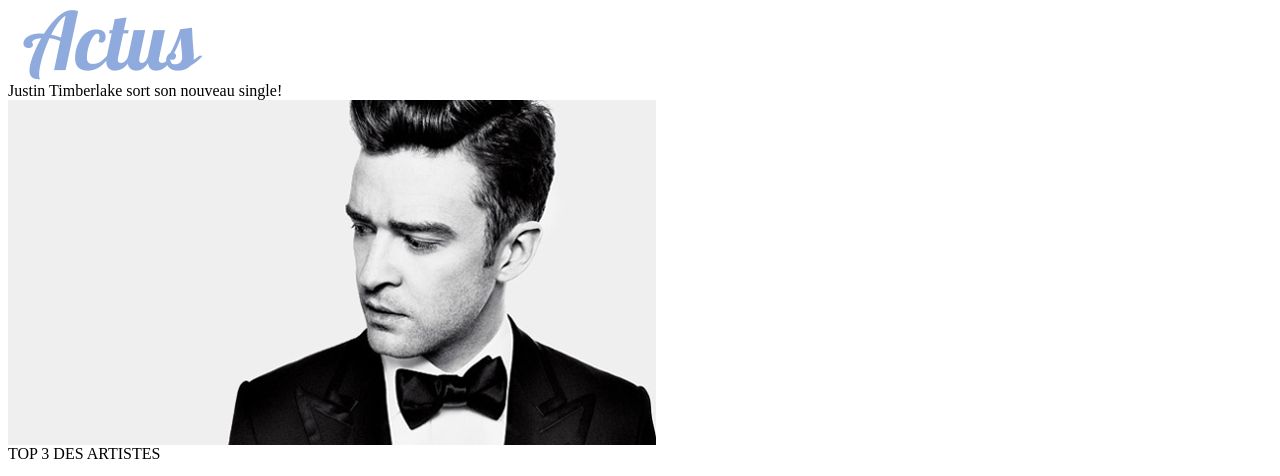
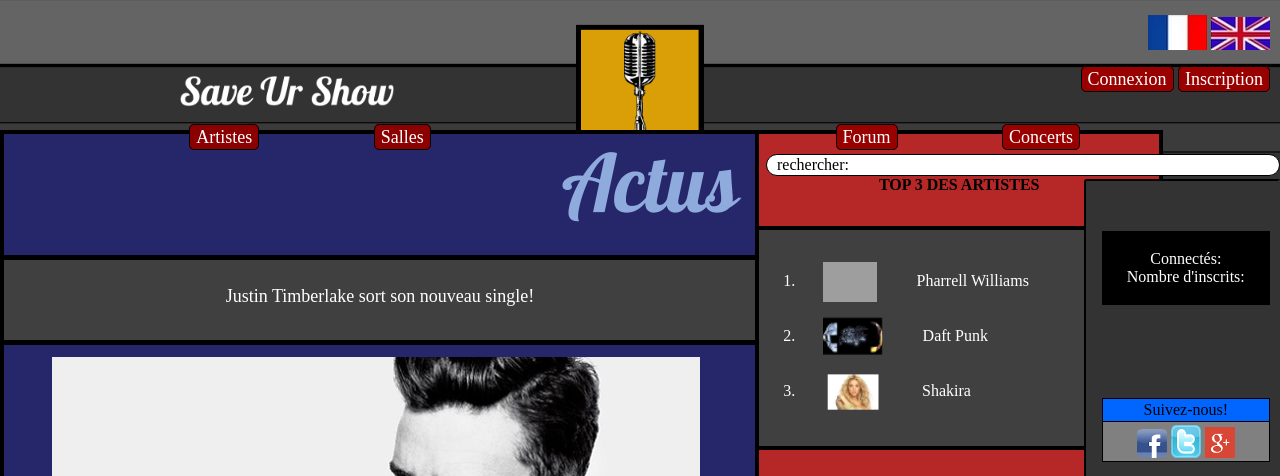
Before and after one commit to G2BProject/G2BProject, a PHP site: page /accueil.php in a window 1280 px wide. Shown: the top 476 px of the page. Run offline with PHP 8.4, Linux system fonts and the light colour scheme; grey boxes are pictures that could not be loaded.

Commit message:
test pages accueil

```diff
--- a/SaveUrShow/Projet_php/accueil.php
+++ b/SaveUrShow/Projet_php/accueil.php
@@ -1,8 +1,77 @@
+<!doctype html>
+<html lang="en">
+<head>
+<meta charset="UTF-8">
+<title>Save ur show</title>
+<link rel="stylesheet" href="style_menu.css" type="text/css" media="screen" />
+<link rel="stylesheet" href="style_accueil.css" type="text/css" media="screen"/>
+
+<body>
+<div id="global">
+<header>
+	<div id="menu">
+	</div>
+
+	<div id="logo">
+	</div>
+
+	<div id="nom">
+	</div>
+
+	<div id="drapeau">
+		<img src="image/drap_fr.png"/> <img src="image/drap_en.png"/>
+	</div>
+
+	<div id="connexion">
+		<ul>
+			<li class="zone1"><a href="#">Connexion</a></li>
+			<li class="zone1"><a href="inscription.html">Inscription</a></li>
+		</ul>
+	</div>
+
+	<div id="artistes_salles">
+		<ul>
+			<li class="boutons1"><a href="new2.html">Artistes</a></li>
+			<li class="boutons1"><a href="new3.html">Salles</a></li>
+		</ul>
+	</div>
+
+	<div id="forum_concerts">
+		<ul>
+			<li class="boutons2"><a href="forum.html">Forum</a></li>
+			<li class="boutons2"><a href="new5.html">Concerts</a></li>
+		</ul>
+	</div>
+
+	<span class="Rechercher">rechercher:</span>
+
+	<span id="bordure">
+
+	<div id="Suivre"><span class="a3">Suivez-nous!</span>
+	</div>
+
+	<div class="reseaux">
+		<div> <a href=" https://www.facebook.com/"> <img class="reseauxsociaux" src="image/facebook.png" /></a> <span></span>
+		</div>
+		<div> <a href="https://twitter.com/"> <img class="reseauxsociaux" src="image/twitter.png"/></a> <span></span>
+		</div>
+		<div> <a href="https://plus.google.com/"> <img class="reseauxsociaux" src="image/g.png"/></a> <span></span>
+		</div>
+	</div>
+
+	<div class="statistique">
+		<p> Connectés: <br />
+			Nombre d'inscrits:
+		</p>
+	</div>
+
+	</span>
+</header>
 
 <div class="container1">
-<div class="titre1"><a href="#"><img src="image/actus.png"/></a></div>
-<div class="box1">Justin Timberlake sort son nouveau single!</div>
-<a href="#"><img class="photo" src="image/jt.png"/></a>
+	<div class="titre1"><a href="#"><img src="image/actus.png"/></a></div>
+	<div class="box1">Justin Timberlake sort son nouveau single!</div>
+	<a href="#"><img class="photo" src="image/jt.png"/></a>
 </div>
 
 <div class="container2">
@@ -34,7 +103,7 @@
 		<li class=""><a href="#"><img class="concert" src="image/sanseverino.png"/>
 		<div id="text">Sanseverino - David Bostelli <br />
 		Salle de l\'Albaret - Saint-Juéry <br />
-		Vendredi 13 juin 2014 à 18h </div2></a></li>
+		Vendredi 13 juin 2014 à 18h </div></a></li>
 	</ul>
 </div>
 </div>
@@ -51,3 +120,17 @@
 
 <div style="clear:both;"></div>
 </div>'
+
+<footer>
+<div id="boutons_bas">
+	<ul>
+		<li class="boutons3"><a href="#">FAQ</a></li>
+		<li class="boutons3"><a href="#">Contacts</a></li>
+	</ul>
+</div>
+</footer>
+
+</div>
+</body>
+
+</html>
--- a/SaveUrShow/Projet_php/style_accueil.css
+++ b/SaveUrShow/Projet_php/style_accueil.css
@@ -1,3 +1,7 @@
+div.global{
+	width:960px;
+	margin:auto;
+}
 
 div.container1
 {
```
